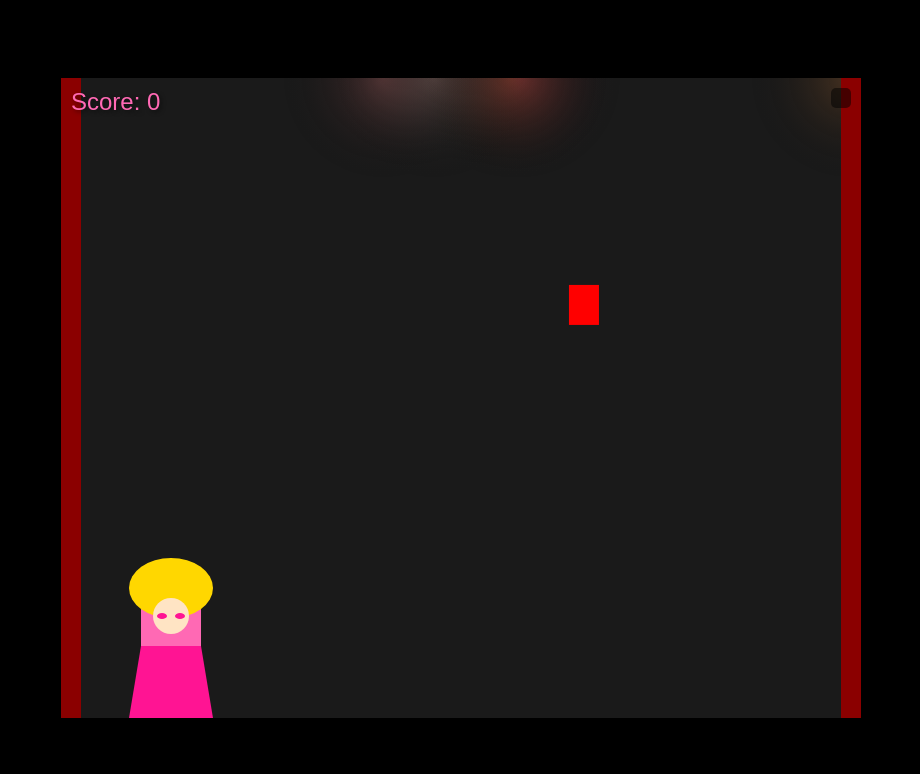
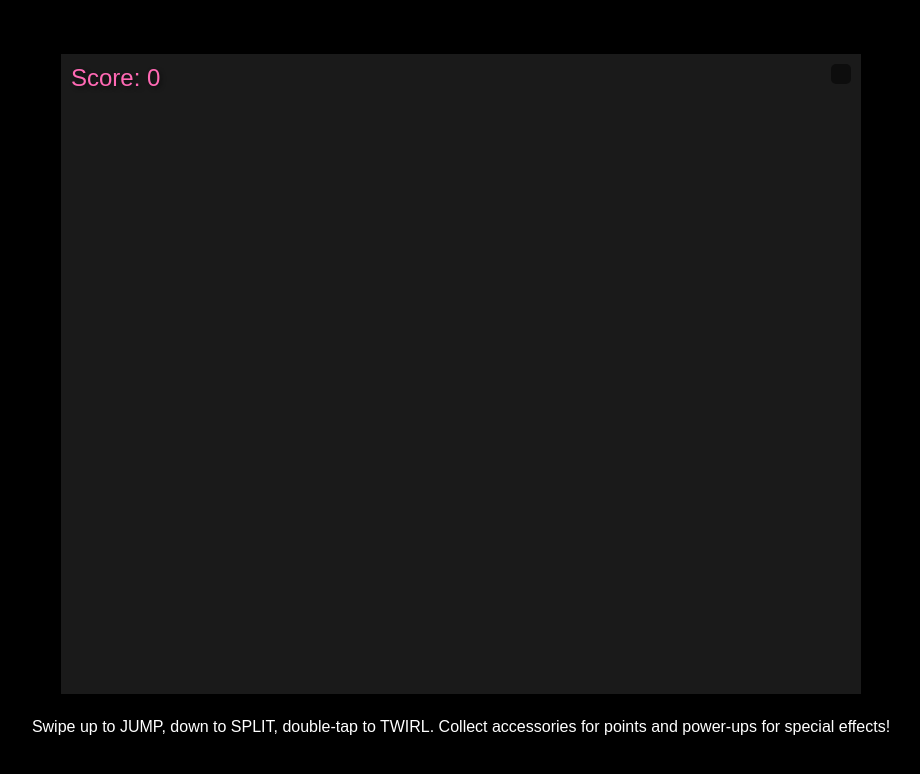
Before and after one commit to gattari86/draggame2, a plain HTML site: page index.html in a window 1280 px wide. Shown: the whole page, without its empty margins (179-1099 px from the left). Drawn offline with Linux system fonts and the light colour scheme.

Commit message:
index.html

```diff
--- a/index.html
+++ b/index.html
@@ -9,12 +9,16 @@
             margin: 0;
             padding: 0;
             display: flex;
+            flex-direction: column;
             justify-content: center;
             align-items: center;
             min-height: 100vh;
             background: #000;
             touch-action: none;
             overflow: hidden;
+            color: white;
+            font-family: Arial, sans-serif;
+            text-align: center;
         }
         #gameContainer {
             position: relative;
@@ -30,7 +34,6 @@
             position: absolute;
             top: 10px;
             left: 10px;
-            font-family: 'Arial', sans-serif;
             font-size: 24px;
             color: #ff69b4;
             text-shadow: 2px 2px 4px rgba(0,0,0,0.5);
@@ -39,11 +42,17 @@
             position: absolute;
             top: 10px;
             right: 10px;
-            color: #fff;
-            font-family: 'Arial', sans-serif;
             padding: 10px;
             background: rgba(0,0,0,0.5);
             border-radius: 5px;
+        }
+        #instructions {
+            margin-top: 10px;
+            font-size: 16px;
+            padding: 10px;
+            background: rgba(0, 0, 0, 0.7);
+            border-radius: 10px;
+            max-width: 90%;
         }
     </style>
 </head>
@@ -53,277 +62,111 @@
         <div id="score">Score: 0</div>
         <div id="gesture"></div>
     </div>
+    <div id="instructions">Swipe up to JUMP, down to SPLIT, double-tap to TWIRL. Collect accessories for points and power-ups for special effects!</div>
+
+    <audio id="bgMusic" loop>
+        <source src="background.mp3" type="audio/mpeg">
+    </audio>
+    <audio id="jumpSound">
+        <source src="jump.mp3" type="audio/mpeg">
+    </audio>
+    <audio id="splitSound">
+        <source src="split.mp3" type="audio/mpeg">
+    </audio>
+    <audio id="twirlSound">
+        <source src="twirl.mp3" type="audio/mpeg">
+    </audio>
 
     <script>
         const canvas = document.getElementById('gameCanvas');
         const ctx = canvas.getContext('2d');
         const scoreElement = document.getElementById('score');
         const gestureElement = document.getElementById('gesture');
+        const bgMusic = document.getElementById('bgMusic');
+        const jumpSound = document.getElementById('jumpSound');
+        const splitSound = document.getElementById('splitSound');
+        const twirlSound = document.getElementById('twirlSound');
 
-        // Set canvas size
         function resizeCanvas() {
             canvas.width = canvas.offsetWidth;
             canvas.height = window.innerHeight * 0.8;
         }
         resizeCanvas();
         window.addEventListener('resize', resizeCanvas);
+        document.body.addEventListener('click', () => bgMusic.play(), { once: true });
 
-        // Game state
         let score = 0;
         let touchStartY = 0;
-        let walkFrame = 0;
-        let frameCount = 0;
-        let isSplitting = false;
-        let splitTimer = 0;
+        let touchStartX = 0;
 
-        const player = {
-            x: 80,
-            y: 0,
-            width: 60,
-            height: 120,
-            velocityY: 0,
-            isJumping: false,
-            isSplitting: false
-        };
-
-        const stage = {
-            spotlights: [],
-            curtains: []
-        };
-
-        // Initialize stage elements
-        for (let i = 0; i < 5; i++) {
-            stage.spotlights.push({
-                x: Math.random() * canvas.width,
-                radius: 100,
-                color: `rgba(255,${Math.random() * 255},${Math.random() * 255},0.2)`
-            });
-        }
-
-        const accessories = [];
-        const gravity = 0.5;
-        const jumpForce = -15;
-        const groundY = canvas.height - player.height;
+        const player = { x: 80, y: 0, width: 60, height: 120, velocityY: 0, isJumping: false, isSplitting: false, isTwirling: false };
+        const gravity = 0.5, jumpForce = -15, groundY = canvas.height - player.height;
         player.y = groundY;
 
-        // Accessory types with RuPaul-inspired items
-        const accessoryTypes = [
-            { name: 'crown', color: '#FFD700', width: 40, height: 30, points: 50 },
-            { name: 'wig', color: '#FF69B4', width: 45, height: 40, points: 40 },
-            { name: 'heels', color: '#FF0000', width: 30, height: 40, points: 30 },
-            { name: 'makeup', color: '#FF1493', width: 25, height: 35, points: 20 },
-            { name: 'trophy', color: '#DAA520', width: 35, height: 45, points: 100 }
-        ];
-
-        // Touch controls
-        let touchStart = null;
-
-        canvas.addEventListener('touchstart', (e) => {
-            e.preventDefault();
-            touchStart = e.touches[0].clientY;
-        });
-
-        canvas.addEventListener('touchmove', (e) => {
-            e.preventDefault();
-            if (!touchStart) return;
-
-            const touchEnd = e.touches[0].clientY;
-            const diff = touchStart - touchEnd;
-
-            if (diff > 50) { // Swipe up
-                jump();
-                gestureElement.textContent = "JUMP!";
-            } else if (diff < -50) { // Swipe down
-                split();
-                gestureElement.textContent = "SPLIT!";
+        let accessories = [], powerUps = [];
+        function spawnAccessory() {
+            accessories.push({ x: canvas.width, y: Math.random() * (groundY - 100), width: 30, height: 40, color: 'pink', points: 50, speed: 5 });
         }
-
-            touchStart = null;
-        });
-
-        canvas.addEventListener('touchend', () => {
-            touchStart = null;
-            gestureElement.textContent = "";
-        });
+        function spawnPowerUp() {
+            powerUps.push({ x: canvas.width, y: Math.random() * (groundY - 150), width: 35, height: 45, color: 'gold', effect: 'doublePoints', speed: 4 });
+        }
 
         function jump() {
             if (!player.isJumping && !player.isSplitting) {
                 player.velocityY = jumpForce;
                 player.isJumping = true;
+                jumpSound.play();
             }
         }
-
         function split() {
             if (!player.isJumping && !player.isSplitting) {
                 player.isSplitting = true;
                 player.height = 60;
                 player.y = groundY + 60;
-                splitTimer = 0;
+                setTimeout(() => { player.isSplitting = false; player.height = 120; player.y = groundY; }, 1000);
+                splitSound.play();
+            }
+        }
+        function twirl() {
+            if (!player.isTwirling) {
+                player.isTwirling = true;
+                setTimeout(() => { player.isTwirling = false; }, 1000);
+                twirlSound.play();
             }
         }
 
-        // Draw RuPaul-inspired character
-        function drawPlayer() {
-            ctx.save();
-            const baseX = player.x;
-            const baseY = player.y;
-
-            // Body
-            ctx.fillStyle = '#FF69B4';
-            ctx.fillRect(baseX, baseY, player.width, player.height);
-
-            if (!player.isSplitting) {
-                // Dress
-                ctx.beginPath();
-                ctx.moveTo(baseX, baseY + player.height * 0.4);
-                ctx.lineTo(baseX + player.width, baseY + player.height * 0.4);
-                ctx.lineTo(baseX + player.width * 1.2, baseY + player.height);
-                ctx.lineTo(baseX - player.width * 0.2, baseY + player.height);
-                ctx.closePath();
-                ctx.fillStyle = '#FF1493';
-                ctx.fill();
+        let lastTap = 0;
+        canvas.addEventListener('touchstart', (e) => {
+            e.preventDefault();
+            let now = new Date().getTime();
+            if (now - lastTap < 300) {
+                twirl();
+                gestureElement.textContent = "TWIRL!";
+            } else {
+                touchStartY = e.touches[0].clientY;
+                touchStartX = e.touches[0].clientX;
             }
-
-            // Hair
-            ctx.fillStyle = '#FFD700';
-            ctx.beginPath();
-            ctx.ellipse(baseX + player.width/2, baseY - 10,
-                       player.width * 0.7, player.height * 0.25, 0, 0, Math.PI * 2);
-            ctx.fill();
-
-            // Face
-            ctx.fillStyle = '#FFE4C4';
-            ctx.beginPath();
-            ctx.ellipse(baseX + player.width/2, baseY + player.height * 0.15,
-                       player.width * 0.3, player.height * 0.15, 0, 0, Math.PI * 2);
-            ctx.fill();
-
-            // Makeup
-            ctx.fillStyle = '#FF1493';
-            ctx.beginPath();
-            ctx.ellipse(baseX + player.width * 0.35, baseY + player.height * 0.15,
-                       5, 3, 0, 0, Math.PI * 2);
-            ctx.ellipse(baseX + player.width * 0.65, baseY + player.height * 0.15,
-                       5, 3, 0, 0, Math.PI * 2);
-            ctx.fill();
-
-            ctx.restore();
-        }
-
-        // Draw stage elements
-        function drawStage() {
-            // Stage floor
-            ctx.fillStyle = '#4a4a4a';
-            ctx.fillRect(0, groundY + player.height, canvas.width, 50);
-
-            // Spotlights
-            stage.spotlights.forEach(spot => {
-                const gradient = ctx.createRadialGradient(
-                    spot.x, 0, 0,
-                    spot.x, 0, spot.radius
-                );
-                gradient.addColorStop(0, spot.color);
-                gradient.addColorStop(1, 'transparent');
-                ctx.fillStyle = gradient;
-                ctx.fillRect(0, 0, canvas.width, canvas.height);
+            lastTap = now;
         });
 
-            // Stage curtains
-            ctx.fillStyle = '#8B0000';
-            ctx.fillRect(0, 0, 20, canvas.height);
-            ctx.fillRect(canvas.width - 20, 0, 20, canvas.height);
-        }
+        canvas.addEventListener('touchmove', (e) => {
+            e.preventDefault();
+            const touchEndY = e.touches[0].clientY;
+            if (touchStartY - touchEndY > 50) { jump(); gestureElement.textContent = "JUMP!"; }
+            else if (touchEndY - touchStartY > 50) { split(); gestureElement.textContent = "SPLIT!"; }
+            touchStartY = null;
+        });
 
-        function spawnAccessory() {
-            const type = accessoryTypes[Math.floor(Math.random() * accessoryTypes.length)];
-            accessories.push({
-                x: canvas.width,
-                y: Math.random() * (groundY - 100),
-                width: type.width,
-                height: type.height,
-                color: type.color,
-                points: type.points,
-                speed: 4 + Math.random() * 2
-            });
-        }
-
-        function checkCollision(rect1, rect2) {
-            return rect1.x < rect2.x + rect2.width &&
-                   rect1.x + rect1.width > rect2.x &&
-                   rect1.y < rect2.y + rect2.height &&
-                   rect1.y + rect1.height > rect2.y;
-        }
-
-        // Game loop
-        let lastTime = 0;
-        let accessoryTimer = 0;
-
-        function gameLoop(timestamp) {
-            const deltaTime = timestamp - lastTime;
-            lastTime = timestamp;
-
+        function gameLoop() {
             ctx.clearRect(0, 0, canvas.width, canvas.height);
-            drawStage();
-
-            // Update player
-            if (!player.isSplitting) {
             player.velocityY += gravity;
             player.y += player.velocityY;
-
-                if (player.y > groundY) {
-                    player.y = groundY;
-                    player.velocityY = 0;
-                    player.isJumping = false;
-                }
-            } else {
-                splitTimer += deltaTime;
-                if (splitTimer > 1000) {
-                    player.isSplitting = false;
-                    player.height = 120;
-                    player.y = groundY;
-                }
-            }
-
-            // Spawn accessories
-            accessoryTimer += deltaTime;
-            if (accessoryTimer > 2000) {
-                spawnAccessory();
-                accessoryTimer = 0;
-            }
-
-            // Update accessories
-            for (let i = accessories.length - 1; i >= 0; i--) {
-                const acc = accessories[i];
-                acc.x -= acc.speed;
-
-                if (checkCollision(player, acc)) {
-                    score += acc.points;
+            if (player.y > groundY) { player.y = groundY; player.velocityY = 0; player.isJumping = false; }
+            accessories.forEach(acc => acc.x -= acc.speed);
+            powerUps.forEach(power => power.x -= power.speed);
             scoreElement.textContent = `Score: ${score}`;
-                    accessories.splice(i, 1);
-                    continue;
-                }
-
-                if (acc.x + acc.width < 0) {
-                    accessories.splice(i, 1);
-                }
-
-                ctx.fillStyle = acc.color;
-                ctx.fillRect(acc.x, acc.y, acc.width, acc.height);
-            }
-
-            // Move spotlights
-            stage.spotlights.forEach(spot => {
-                spot.x -= 1;
-                if (spot.x < -spot.radius) {
-                    spot.x = canvas.width + spot.radius;
-                }
-            });
-
-            drawPlayer();
             requestAnimationFrame(gameLoop);
         }
-
-        // Start game
         requestAnimationFrame(gameLoop);
     </script>
 </body>
```
Lines whose indentation alone changed are shown as unchanged.
